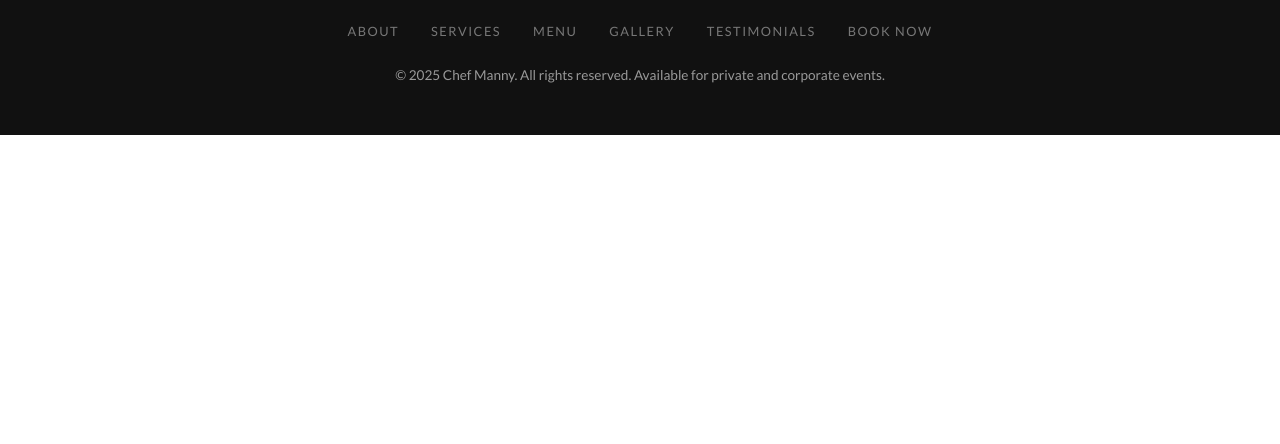
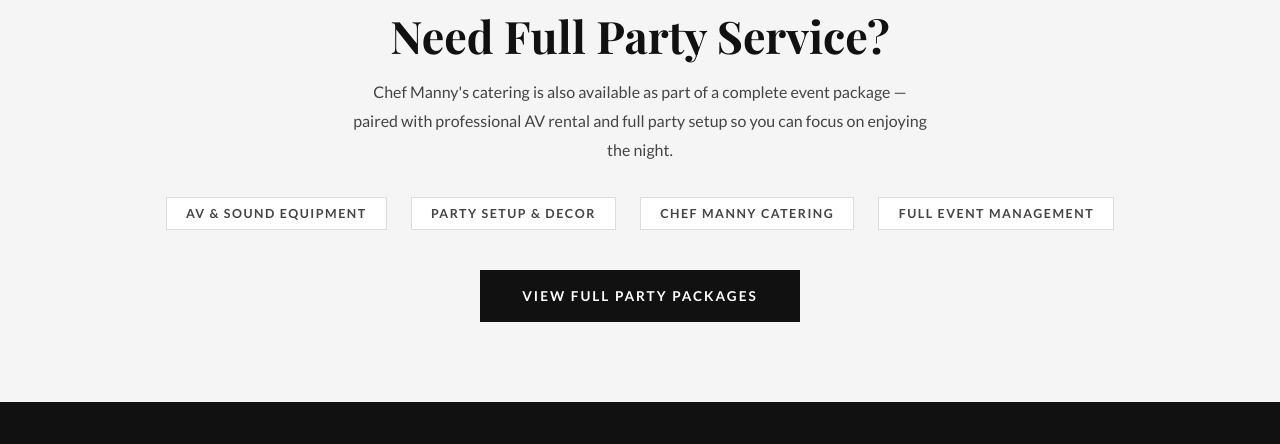
Before and after one commit to m4patron-cmyk/Chef-Manny-Catering, a plain HTML site: page index.html in a window 1280 px wide. Shown: the part 6954-7398 px from the top of the page. Before the commit the page ends 7089 px from the top, so only its background shows below. Drawn offline with nearby package versions, Linux system fonts and the light colour scheme; a web font is replaced by a local one.

Commit message:
Add files via upload

```diff
--- a/index.html
+++ b/index.html
@@ -18,6 +18,9 @@
     }
 
     html { scroll-behavior: smooth; }
+
+    /* offset all anchor targets so fixed nav doesn't cover them */
+    section[id], footer[id] { scroll-margin-top: 80px; }
 
     body {
       font-family: 'Lato', sans-serif;
@@ -522,6 +525,70 @@
       margin-top: 1rem;
     }
 
+    /* ── PARTY BANNER ────────────────────────────────────── */
+    #party-banner {
+      background: var(--lt);
+      border-top: 4px solid var(--red);
+      padding: 5rem 5%;
+      text-align: center;
+    }
+
+    #party-banner .section-label { margin-bottom: 0.75rem; }
+
+    #party-banner h2 {
+      font-size: clamp(1.8rem, 4vw, 2.8rem);
+      color: var(--black);
+      margin-bottom: 1rem;
+      line-height: 1.2;
+    }
+
+    #party-banner p {
+      color: var(--gray);
+      max-width: 580px;
+      margin: 0 auto 2rem;
+      line-height: 1.8;
+      font-size: 1rem;
+    }
+
+    .party-services {
+      display: flex;
+      justify-content: center;
+      gap: 1.5rem;
+      flex-wrap: wrap;
+      margin-bottom: 2.5rem;
+    }
+
+    .party-tag {
+      background: var(--white);
+      border: 1px solid #DDD;
+      color: var(--gray);
+      font-size: 0.78rem;
+      letter-spacing: 1.5px;
+      text-transform: uppercase;
+      font-weight: 700;
+      padding: 0.5rem 1.2rem;
+    }
+
+    .btn-party {
+      display: inline-block;
+      background: var(--black);
+      color: var(--white);
+      text-decoration: none;
+      padding: 1rem 2.5rem;
+      font-family: 'Lato', sans-serif;
+      font-weight: 700;
+      font-size: 0.85rem;
+      letter-spacing: 2px;
+      text-transform: uppercase;
+      border: 2px solid var(--black);
+      transition: all 0.2s;
+    }
+
+    .btn-party:hover {
+      background: transparent;
+      color: var(--black);
+    }
+
     /* ── FOOTER ──────────────────────────────────────────── */
     footer {
       background: var(--black);
@@ -968,6 +1035,20 @@
 </section>
 
 
+<!-- ══════════════ PARTY BANNER ══════════════ -->
+<section id="party-banner">
+  <p class="section-label" data-key="party_label">Full Event Experience</p>
+  <h2 data-key="party_title">Need Full Party Service?</h2>
+  <p data-key="party_desc">Chef Manny's catering is also available as part of a complete event package — paired with professional AV rental and full party setup so you can focus on enjoying the night.</p>
+  <div class="party-services">
+    <div class="party-tag" data-key="party_tag1">AV &amp; Sound Equipment</div>
+    <div class="party-tag" data-key="party_tag2">Party Setup &amp; Decor</div>
+    <div class="party-tag" data-key="party_tag3">Chef Manny Catering</div>
+    <div class="party-tag" data-key="party_tag4">Full Event Management</div>
+  </div>
+  <a href="https://m4patron-cmyk.github.io/M.G.P.-AV-Rental-and-Setup-Catering/" target="_blank" class="btn-party" data-key="party_cta">View Full Party Packages</a>
+</section>
+
 <!-- ══════════════ FOOTER ══════════════ -->
 <footer>
   <div class="footer-logo">Chef <span>Manny</span></div>
@@ -1049,6 +1130,11 @@
       success_msg: "Chef Manny's team will be in touch within 24-48 hours.",
       footer_copy: '© 2025 Chef Manny. All rights reserved. Available for private and corporate events.',
       placeholder_chef: 'Chef Photo', placeholder_food: 'Food Photo',
+      party_label: 'Full Event Experience', party_title: 'Need Full Party Service?',
+      party_desc: "Chef Manny's catering is also available as part of a complete event package — paired with professional AV rental and full party setup so you can focus on enjoying the night.",
+      party_tag1: 'AV & Sound Equipment', party_tag2: 'Party Setup & Decor',
+      party_tag3: 'Chef Manny Catering', party_tag4: 'Full Event Management',
+      party_cta: 'View Full Party Packages',
     },
     es: {
       nav_about: 'Acerca de', nav_services: 'Servicios', nav_menu: 'Menu',
@@ -1111,6 +1197,11 @@
       success_msg: 'El equipo del Chef Manny estara en contacto en 24-48 horas.',
       footer_copy: '© 2025 Chef Manny. Todos los derechos reservados. Disponible para eventos privados y corporativos.',
       placeholder_chef: 'Foto del Chef', placeholder_food: 'Foto de Comida',
+      party_label: 'Experiencia Completa de Evento', party_title: 'Necesitas Servicio de Fiesta Completo?',
+      party_desc: 'El catering del Chef Manny tambien esta disponible como parte de un paquete de evento completo, junto con renta de equipo de audio y video y montaje de fiesta para que puedas disfrutar la noche.',
+      party_tag1: 'Equipo de Audio y Video', party_tag2: 'Montaje y Decoracion',
+      party_tag3: 'Catering Chef Manny', party_tag4: 'Gestion Completa del Evento',
+      party_cta: 'Ver Paquetes Completos de Fiesta',
     }
   };
 
```
